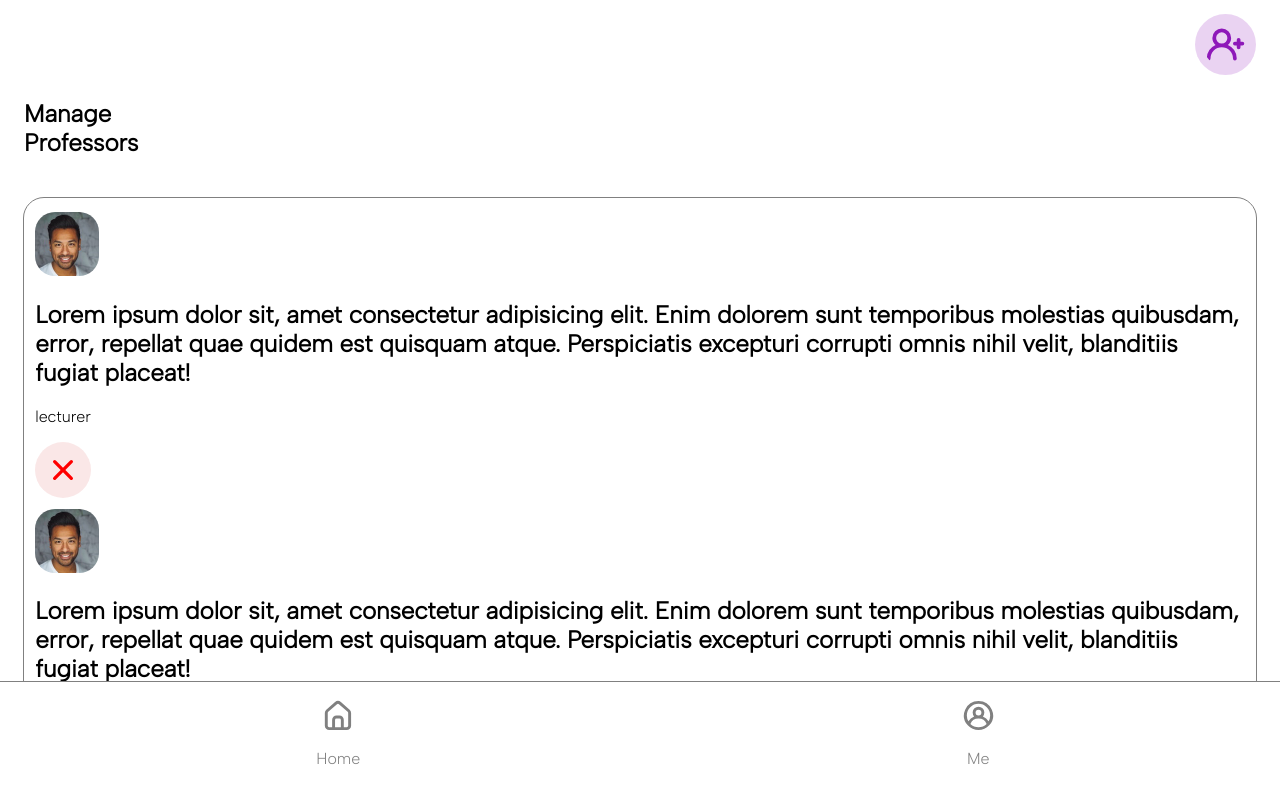
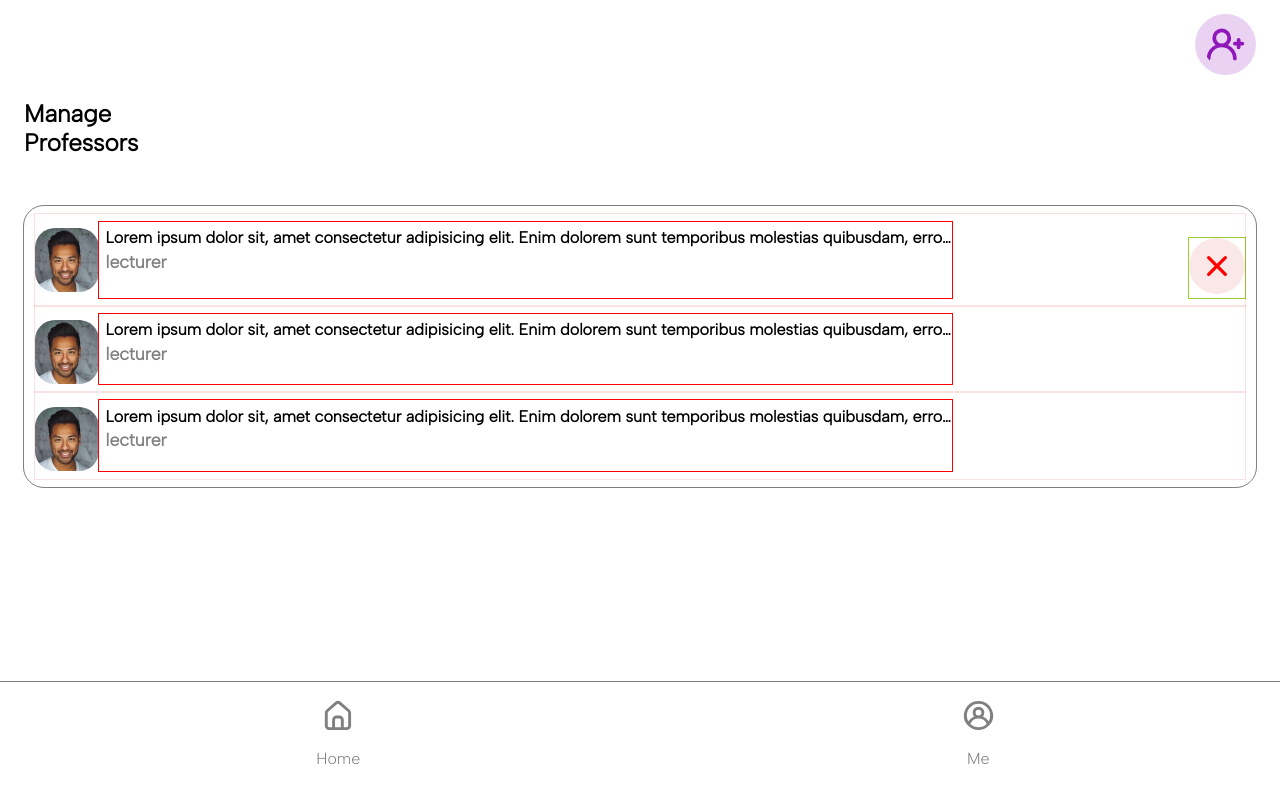
Before and after one commit to dev-sydney/FYP-APP, a React (Vite) app in the folder view/: page /departmentCourses/1 in a window 1280 px wide. Shown: the top 798 px of the page. Built offline with nearby package versions, Linux system fonts and the light colour scheme; the HTML template or start-up script is replaced by a standard one.

Commit message:
styling for the newly added components

```diff
--- a/view/src/styles/departmentCoursesStyle.scss
+++ b/view/src/styles/departmentCoursesStyle.scss
@@ -1,7 +1,5 @@
 @import 'main';
-.deptCourses__container {
-  min-height: inherit;
-  //   background-color: blanchedalmond;
+
 .headings__section {
   // outline: 1px solid black;
   margin-bottom: 0.5em;
@@ -11,6 +9,10 @@
     //   font-size: 1.5em;
   }
 }
+.deptCourses__container {
+  min-height: inherit;
+  //   background-color: blanchedalmond;
+
   .dept_courses {
     // outline: 2px solid red;
     display: grid;
@@ -66,3 +68,44 @@
     }
   }
 }
+.assigned__container {
+  min-height: inherit;
+  .profItem {
+    outline: 1px solid #ca14141f;
+    padding: 0.5em 0;
+
+    .prof__info {
+      display: flex;
+      .name__privilege {
+        outline: 1px solid red;
+        text-align: left;
+        padding-left: 0.4em;
+        width: 70%;
+
+        h2 {
+          margin: 0;
+          margin-top: 0.4em;
+          white-space: nowrap;
+          overflow: hidden;
+          text-overflow: ellipsis;
+          font-size: 1em;
+        }
+        p {
+          color: gray;
+          font-weight: 900;
+          font-size: 1.1em;
+          margin: 0;
+          margin-top: 0.2em;
+        }
+      }
+      h2 {
+        text-align: left;
+        margin-left: 0.4em;
+      }
+      .list_controls {
+        outline: 1px solid yellowgreen;
+        margin-top: 1em;
+      }
+    }
+  }
+}
```
Lines whose indentation alone changed are shown as unchanged.
